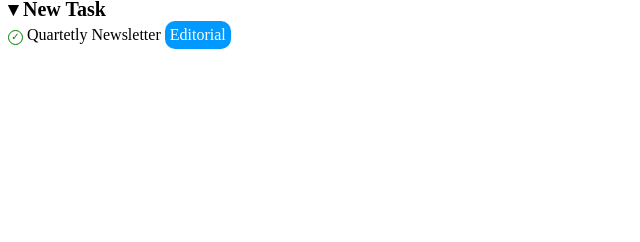
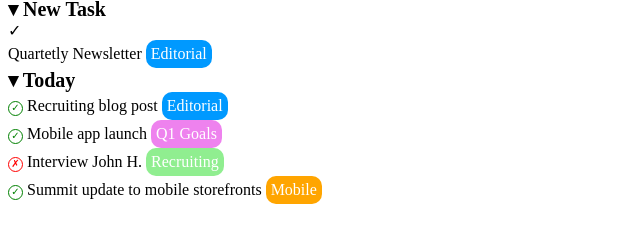
Before and after one commit to simoneditaranto/html-css-toboolist, a plain HTML site: page index.html in a window 1280 px wide. Shown: the part 170-412 px from the top of the page, without its empty margins (0-640 px from the left). Drawn offline with Linux system fonts and the light colour scheme.

Commit message:
aggiunta sezione today

```diff
--- a/css/style.css
+++ b/css/style.css
@@ -56,7 +56,7 @@ button{
     font-weight: bold;
 }
 
-.green-cirle{
+.mini-circle{
 
     display: inline-block;
 
@@ -64,13 +64,15 @@ button{
     height: 15px;
 
     border-radius: 50%;
-    border: 1px solid green;
 
     font-size: 10px;
     text-align: center;
 
+}
+
+#green-circle{
+    border: 1px solid green;
     color: green;
-
 }
 
 .text{
@@ -81,8 +83,6 @@ button{
 
     display: inline-block;
 
-    background-color: rgb(0, 153, 255);
-
     padding: 5px;
 
     border-radius: 10px;
@@ -90,8 +90,35 @@ button{
     color: white;
 }
 
+#blue{
+
+    background-color: rgb(0, 153, 255);
+
+}
+
 /* fina sezione new task */
 
+
+/* sezione today */
+
+#violet{
+    background-color: violet;
+}
+
+#green{
+    background-color: lightgreen;
+}
+
+#red-circle{
+    border: 1px solid red;
+    color: red;
+}
+
+#orange{
+    background-color: orange;
+}
+
+/* fina sezione today */
 
 
 
--- a/index.html
+++ b/index.html
@@ -27,11 +27,44 @@
 
             <!-- sezione new task -->
             <section>
+                <div class="title-list">&dtrif; New Task</div>
 
-                <div class="title-list">&dtrif; New Task</div>
-                <div class="green-cirle">&#10003;</div>
-                <div class="text">Quartetly Newsletter</div>
-                <div class="rectangle">Editorial</div>
+                <div class="row-text">
+                    <div class="green-cirle">&#10003;</div>
+                    <div class="text">Quartetly Newsletter</div>
+                    <div id="blue" class="rectangle">Editorial</div>
+                </div>
+            </section>
+
+            <!-- sezione today -->
+            <section>
+
+                <div class="title-list">&dtrif; Today</div>
+
+                <div class="row-text">
+                    <div id="green-circle" class="mini-circle">&#10003;</div>
+                    <div class="text">Recruiting blog post</div>
+                    <div id="blue" class="rectangle">Editorial</div>
+                </div>
+
+                <div class="row-text">
+                    <div id="green-circle" class="mini-circle">&#10003;</div>
+                    <div class="text">Mobile app launch</div>
+                    <div id="violet" class="rectangle">Q1 Goals</div>
+                </div>
+
+                <div class="row-text">
+                    <div id="red-circle" class="mini-circle">&#10007;</div>
+                    <div class="text">Interview John H.</div>
+                    <div id="green" class="rectangle">Recruiting</div>
+                </div>
+
+                <div class="row-text">
+                    <div id="green-circle" class="mini-circle">&#10003;</div>
+                    <div class="text">Summit update to mobile storefronts</div>
+                    <div id="orange" class="rectangle">Mobile</div>
+                </div>
+
             </section>
 
         </main>
```
